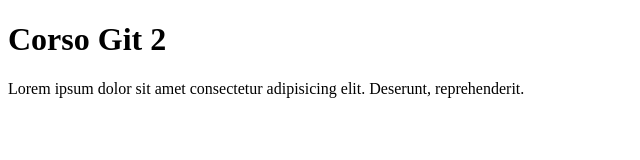
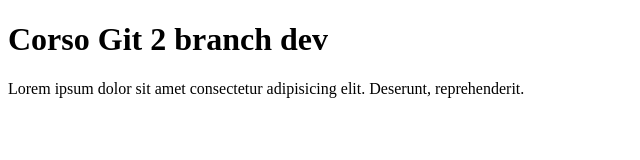
Before and after one commit to Gianlucadl92/corsogit, a plain HTML site: page index.html in a window 1280 px wide. Shown: the whole page, without its empty margins (0-640 px from the left). Drawn offline with Linux system fonts and the light colour scheme.

Commit message:
aggiunto testo dev

```diff
--- a/index.html
+++ b/index.html
@@ -8,7 +8,7 @@
 </head>
 
 <body>
-    <h1>Corso Git 2</h1>
+    <h1>Corso Git 2 branch dev</h1>
     <p>Lorem ipsum dolor sit amet consectetur adipisicing elit. Deserunt, reprehenderit.</p>
 </body>
 
```
